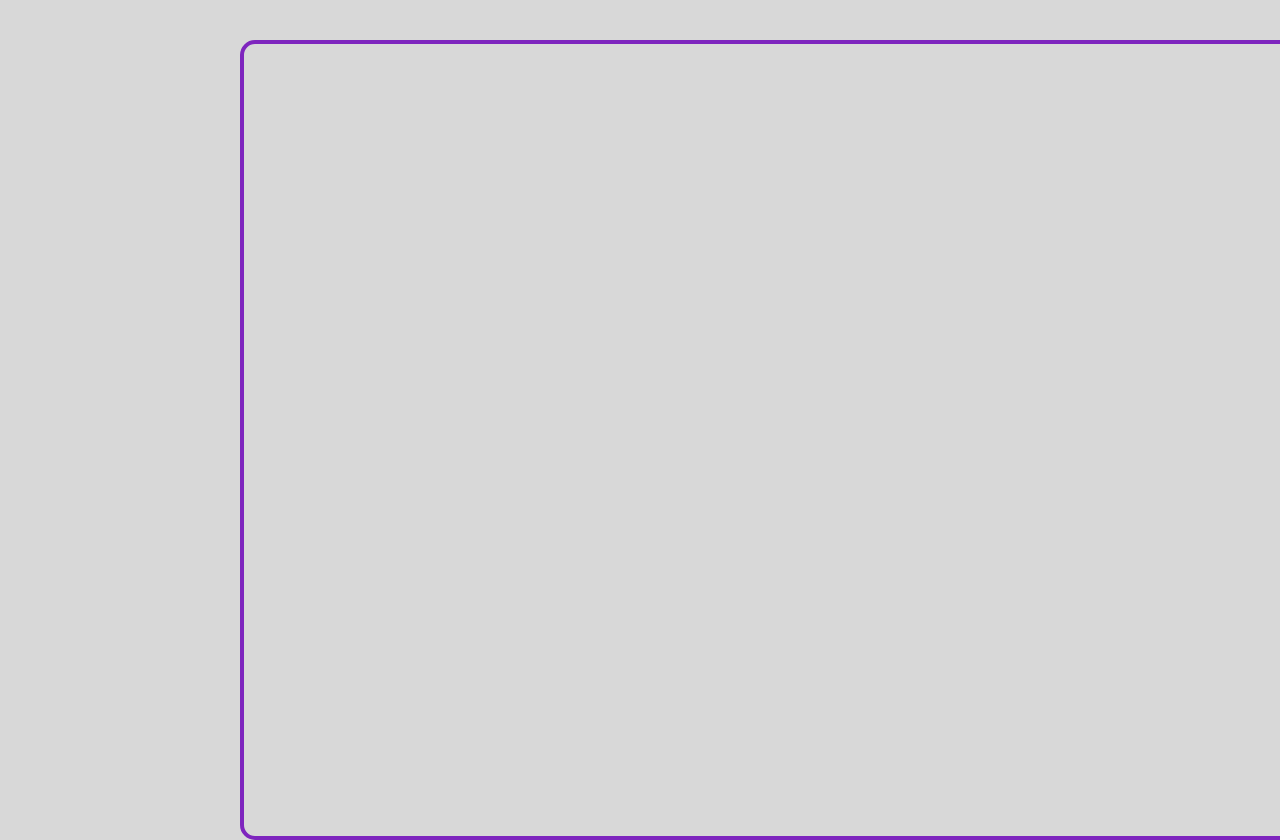
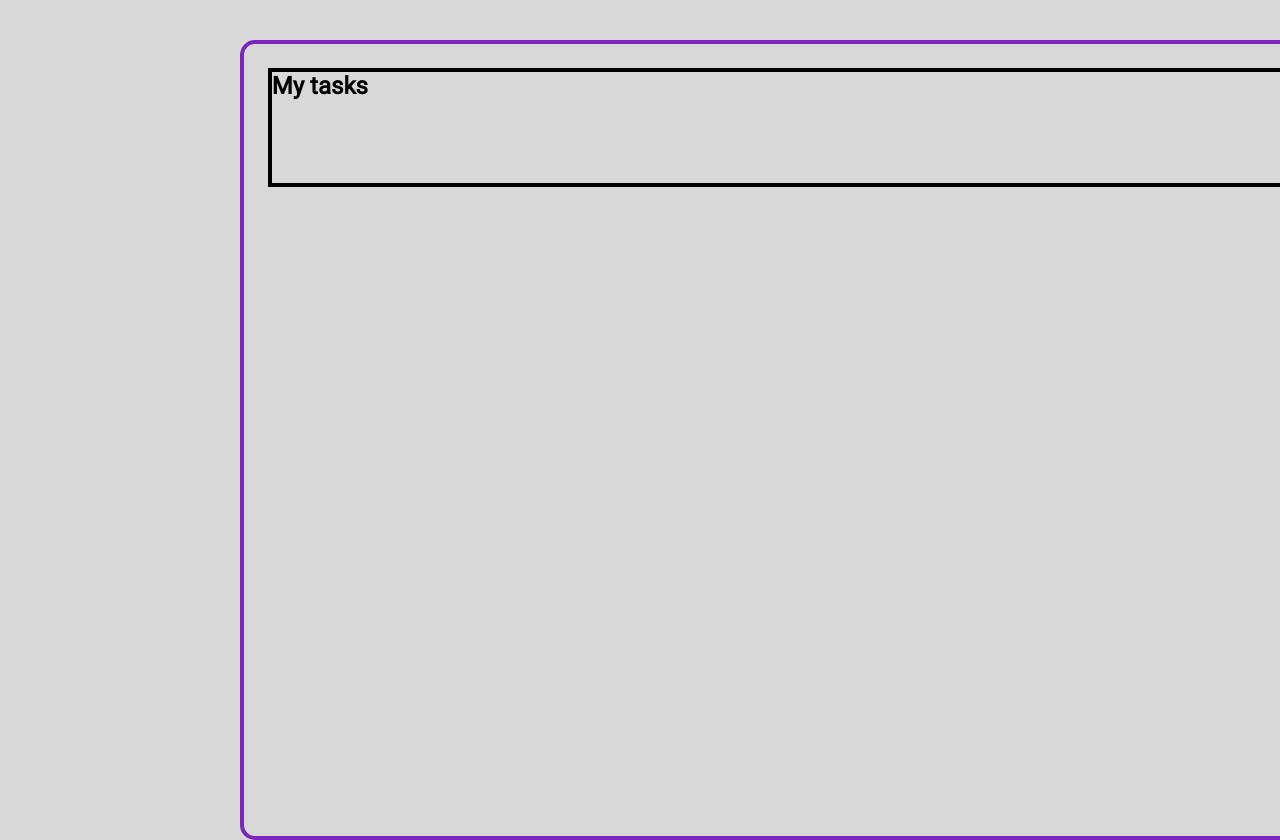
Before and after one commit to ArthurAndradee/to-do-list, a React (Create React App) app: page / in a window 1280 px wide. Shown: the top 840 px of the page. Built offline with nearby package versions, Linux system fonts and the light colour scheme.

Commit message:
title created

```diff
--- a/public/index.html
+++ b/public/index.html
@@ -24,6 +24,10 @@
       work correctly both with client-side routing and a non-root public URL.
       Learn how to configure a non-root public URL by running `npm run build`.
     -->
+    <link rel="preconnect" href="https://fonts.googleapis.com">
+    <link rel="preconnect" href="https://fonts.gstatic.com" crossorigin>
+    <link href="https://fonts.googleapis.com/css2?family=Roboto&display=swap" rel="stylesheet">
+
     <title>React App</title>
   </head>
   <body>
--- a/src/components/Layout/index.tsx
+++ b/src/components/Layout/index.tsx
@@ -1,6 +1,6 @@
 import React from 'react';
 
-import { Container, } from './styles';
+import { Container, Header } from './styles';
 import CreateTaskButton from '../createTaskButton';
 
 import Title from '../title';
@@ -8,8 +8,10 @@ import Title from '../title';
 const Layout: React.FC = () => {
   return (
       <Container>
+        <Header>
             <Title />
             <CreateTaskButton />
+        </Header>
       </Container>
   )
 }
--- a/src/components/Layout/styles.ts
+++ b/src/components/Layout/styles.ts
@@ -13,3 +13,14 @@ border-radius: 15px;
 
 background-color: #D8D8D8;
 `;
+
+export const Header = styled.div`
+
+height: 15%;
+width: 96%;
+
+border: 4px solid black;
+
+margin-left: 2%;
+margin-top: 2%;
+`;
--- a/src/components/createTaskButton/index.tsx
+++ b/src/components/createTaskButton/index.tsx
@@ -1,11 +1,12 @@
 import React from 'react';
-import { Header } from './styles';
+import { Container } from './styles';
 
-const title: React.FC = () => {
+const taskButton: React.FC = () => {
   return (
-    <Header>
-    </Header>
+    <Container>
+      <div></div>
+    </Container>
   );
 }
 
-export default title;
+export default taskButton;
--- a/src/components/createTaskButton/styles.ts
+++ b/src/components/createTaskButton/styles.ts
@@ -1,5 +1,5 @@
 import styled from 'styled-components';
 
-export const Header = styled.div`
+export const Container = styled.div`
 
 `;
--- a/src/components/title/index.tsx
+++ b/src/components/title/index.tsx
@@ -4,6 +4,7 @@ import { Container } from './styles';
 const title: React.FC = () => {
   return (
     <Container>
+      My tasks
     </Container>
   );
 }
--- a/src/components/title/styles.ts
+++ b/src/components/title/styles.ts
@@ -1,5 +1,6 @@
 import styled from 'styled-components';
 
 export const Container = styled.div`
-
+  font-weight: 700;
+  font-size: 150%;
 `;
--- a/src/styles/Globalstyles.ts
+++ b/src/styles/Globalstyles.ts
@@ -5,6 +5,7 @@ export default createGlobalStyle`
         margin: 0;
         padding: 0;
         box-sizing: border-box;
+        font-family: 'Roboto', sans-serif;
     }
     html, body, #root {
         max-height: 100vh;
```
